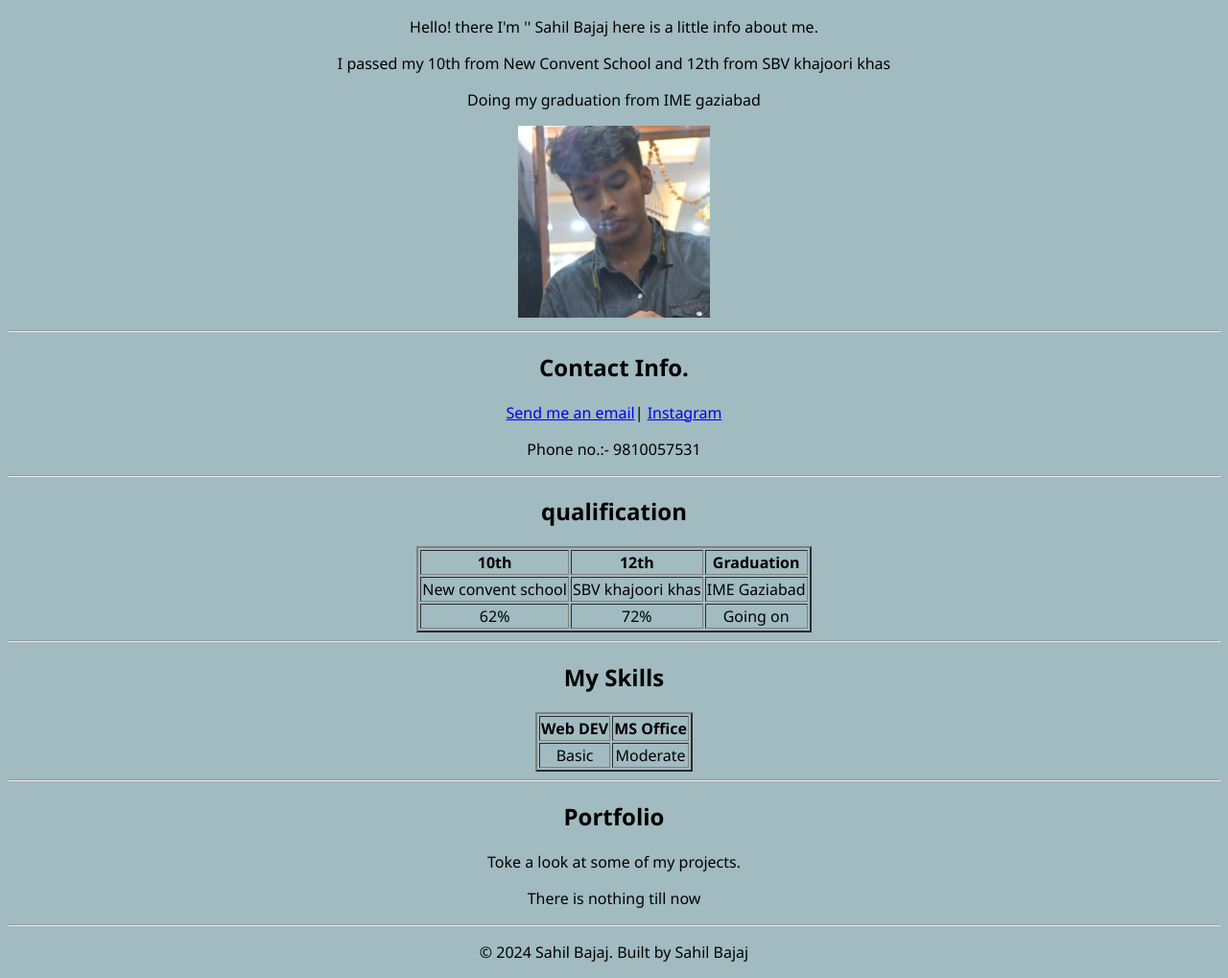
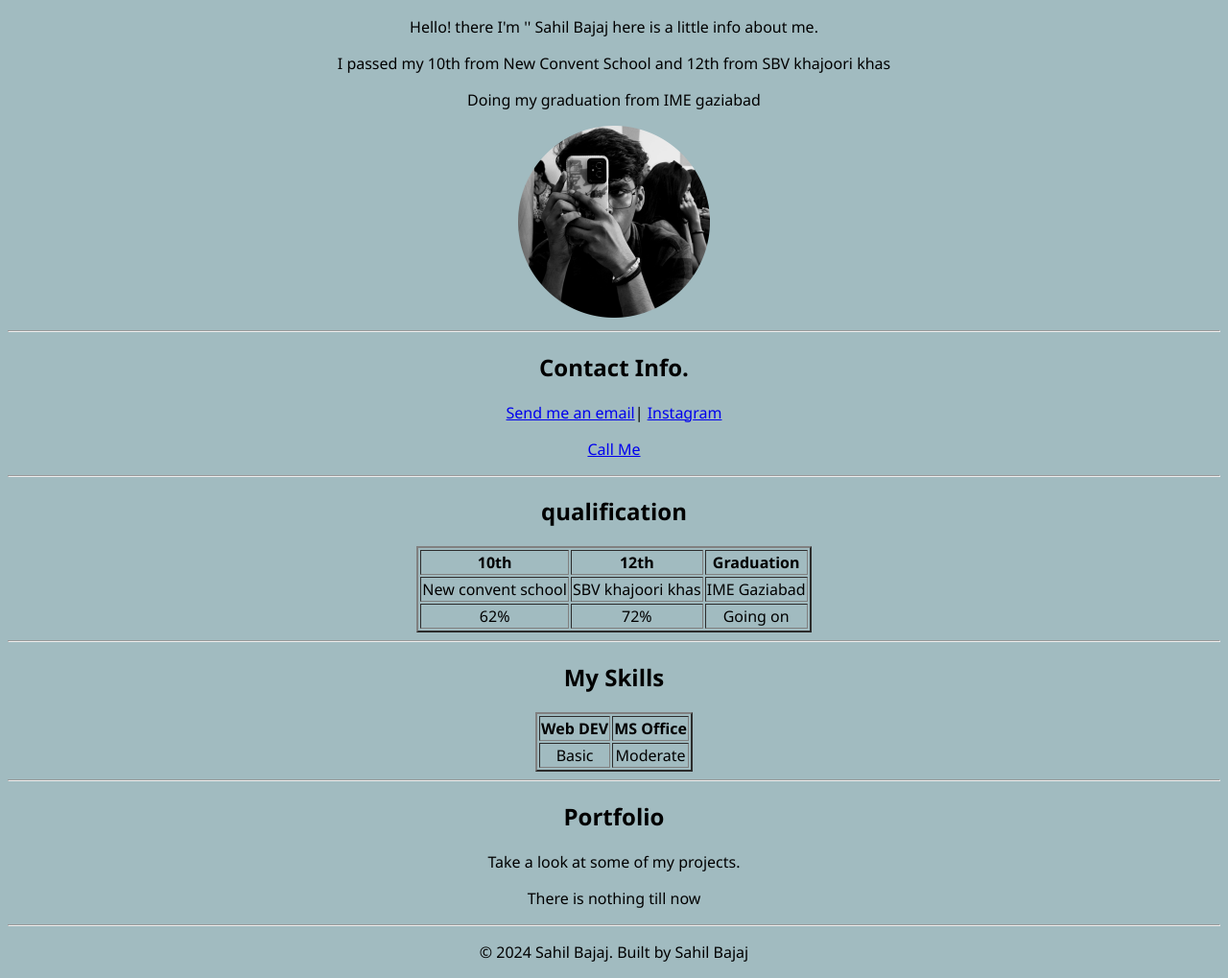
Before and after one commit to sahilbajaj2004/Portfolio, a plain HTML site: page index.html in a window 1280 px wide. Shown: the part 182-1201 px from the top of the page at 96% size. Drawn offline with Linux system fonts and the light colour scheme.

Commit message:
Add files via upload

```diff
--- a/index.html
+++ b/index.html
@@ -5,7 +5,7 @@
     <meta charset="UTF-8">
     <meta name="viewport" content="width=device-width, initial-scale=1.0">
     <title>Sahil Bajaj</title>
-    <link rel="icon" href="./Icon.ico" type="image/x-icon">
+    <link rel="icon" href="Icon.ico" type="image/x-icon">
     <link rel="stylesheet" href="style.css">
 </head>
 <body>
@@ -21,14 +21,14 @@
         <p>Hello! there I'm ''  Sahil Bajaj here is a little info about me.</p>
         <p>I passed my 10th from New Convent School and 12th from SBV khajoori khas</p>
         <p>Doing my graduation from IME gaziabad </p>
-        <img src="./Pic.jpg" alt="Sahil's Pic" width="200">
+        <img src="./Sahil's pic.jpeg" alt="Sahil's Pic" width="200">
         </section>
         <hr>
 
         <section>
             <h2>Contact Info.</h2>
-            <p><a href="mailto:sahilbajaj0941@gmail.com">Send me an email</a>| <a href="https://www.instagram.com/_sahillbajaj/">Instagram</a></p>
-        <p>Phone no.:- 9810057531</p>
+            <p><a href="mailto:sahilbajaj0941@gmail.com">Send me an email</a>| <a href="https://www.instagram.com/wd.bajaj/">Instagram</a></p>
+            <p><a href="tel:+919811057531">Call Me </a></p>
         </section>
         <hr>
         <section>
@@ -69,7 +69,7 @@
 
         <section>
             <h2>Portfolio</h2>
-            <p>Toke a look at some of my projects.</p>
+            <p>Take a look at some of my projects.</p>
             <p>There is nothing till now</p>
         </section>
         <hr>
```
Also changed, not shown: Sahil's pic.jpeg (added).
